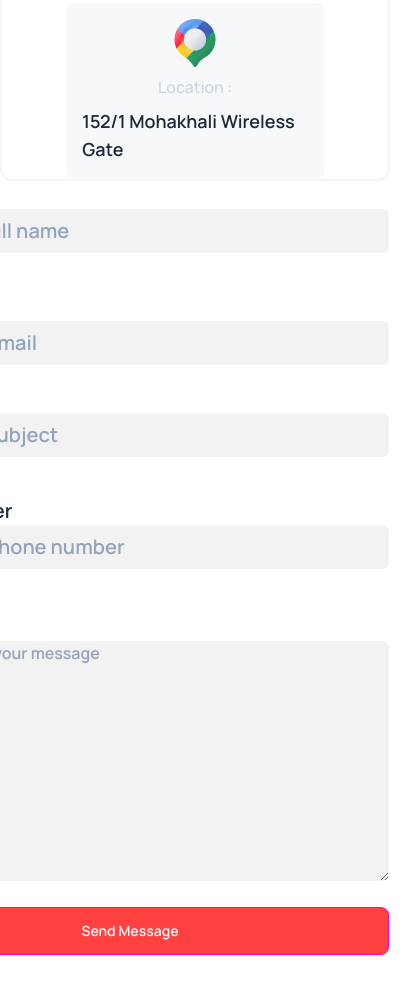
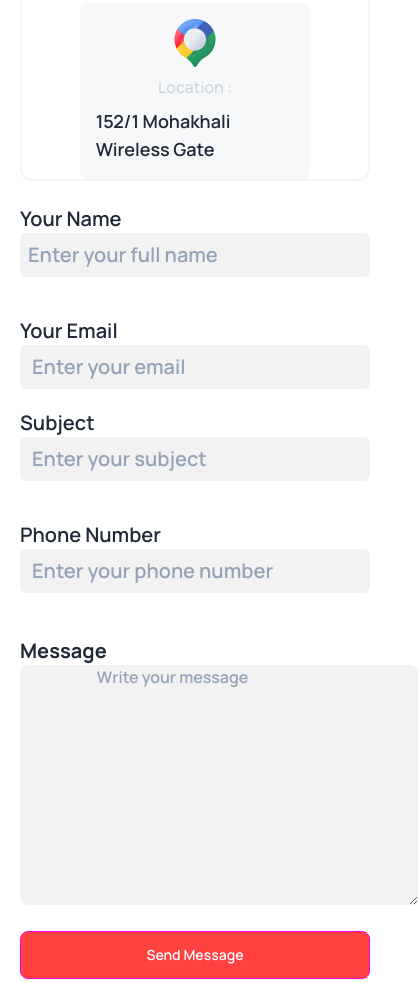
Before and after one commit to TASHDIK-29/Assignment-3, a plain HTML site: page index.html in a window 390 px wide. Shown: the part 8229-9211 px from the top of the page, 418 px wide, since content can reach past the window. Drawn offline with nearby package versions, Linux system fonts and the light colour scheme.

Commit message:
get in touch section completed for mobile

```diff
--- a/index.html
+++ b/index.html
@@ -442,26 +442,29 @@
         </section>
         <!-- form container-->
         <section>
-        <div class="flex flex-col lg:flex-row">
+            <div class="flex flex-col mx-5 lg:flex-row lg:justify-around">
                 <div class="w-full lg:w-1/3 flex flex-col justify-center items-center gap-6 border-2 border-stone-100 rounded-xl lg:p-6">
-                <div class="space-y-2 flex flex-col justify-center items-center p-4 rounded-lg w-2/3 bg-slate-500 bg-opacity-5 ">
+                    <div
+                        class="space-y-2 flex flex-col justify-center items-center p-4 rounded-lg w-2/3 bg-slate-500 bg-opacity-5 ">
                         <img src="/images/Group-1.png" alt="">
                         <p class="text-slate-300 font-medium">Phone Number </p>
                         <h3 class="text-lg font-semibold">(+62) 123-321-543</h3>
                     </div>
-                <div class="space-y-2 flex flex-col justify-center items-center p-4 rounded-lg w-2/3 bg-red-200 bg-opacity-10">
+                    <div
+                        class="space-y-2 flex flex-col justify-center items-center p-4 rounded-lg w-2/3 bg-red-200 bg-opacity-10">
                         <img src="/images/Group-2.png" alt="">
                         <p class="text-slate-300 font-medium">Email : </p>
                         <h3 class="text-lg font-semibold">hockeys@support.com</h3>
                     </div>
-                <div class="space-y-2 flex flex-col justify-center items-center p-4 rounded-lg w-2/3 bg-slate-500 bg-opacity-5">
+                    <div
+                        class="space-y-2 flex flex-col justify-center items-center p-4 rounded-lg w-2/3 bg-slate-500 bg-opacity-5">
                         <img src="/images/Group-3.png" alt="">
                         <p class="text-slate-300 font-medium">Location : </p>
                         <h3 class="text-lg font-semibold">152/1 Mohakhali Wireless Gate</h3>
                     </div>
                 </div>
-            <div class="w-4/6 lg:w-2/3 flex flex-col justify-center items-center gap-6 ">
-                <form class="space-y-5">
+                <div class="w-full mt-6 lg:w-2/5 flex flex-col justify-center items-center gap-6 ">
+                    <form class="space-y-5 w-full">
                         <div class="flex flex-col lg:flex-row gap-10">
                             <label class="text-xl font-semibold" for="">Your Name <br>
                                 <!-- <input class="bg-neutral-200 rounded-lg " type="text"> -->
@@ -490,7 +493,8 @@
                         <br>
                         <div>
                             <span class="text-xl font-bold">Message</span> <br>
-                    <textarea class="bg-neutral-200 rounded-lg text-slate-400 bg-opacity-50 font-semibold" name="Message" id="" cols="55" rows="10">
+                            <textarea class="bg-neutral-200 rounded-lg text-slate-400 bg-opacity-50 font-semibold"
+                                name="Message" id="" cols="42" rows="10">
                         Write your message
                     </textarea>
                         </div>
```
Lines whose indentation alone changed are shown as unchanged.
